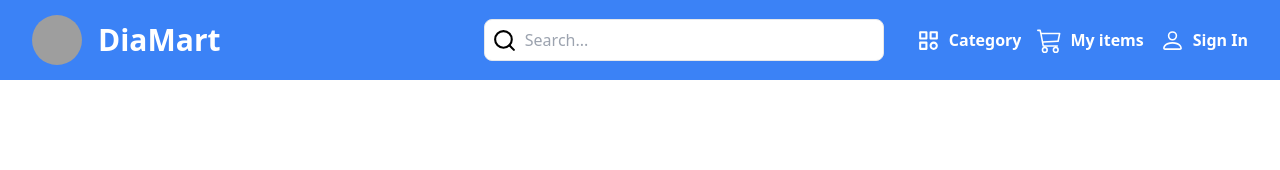
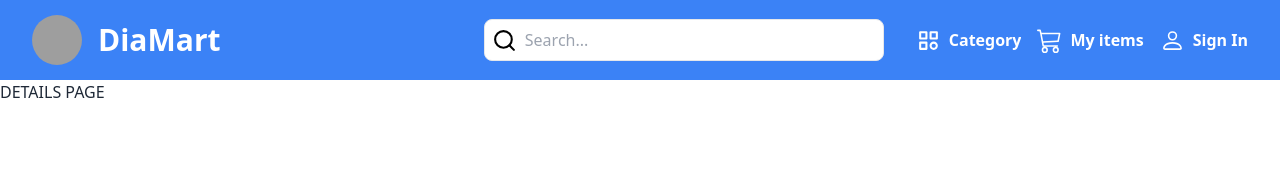
Before and after one commit to Shobhit141141/DiamEstate, a React (Vite) app in the folder frontend/: page /details in a window 1280 px wide. Shown: the top 170 px of the page. Built offline with nearby package versions, Linux system fonts and the light colour scheme; grey boxes are pictures that could not be loaded.

Commit message:
bug fixes

```diff
--- a/frontend/src/App.jsx
+++ b/frontend/src/App.jsx
@@ -2,6 +2,7 @@ import './App.css';
 import Home from './pages/Home';
 import Prodcuts from './pages/Prodcuts';
 import { BrowserRouter, Route, Routes } from 'react-router-dom';
+import DetailsPage from './pages/DetailsPage';
 
 import Navbar from './components/NavBar';
 function App() {
@@ -11,6 +12,7 @@ function App() {
 				<Navbar />
 				<div className='mt-[80px] main'>
 					<Routes>
+						<Route path='/details' element={<DetailsPage/>}/>
 						<Route path='/' element={<Home />} />
 						<Route path='/products' element={<Prodcuts />} />
 					</Routes>
--- /dev/null
+++ b/frontend/src/pages/DetailsPage.jsx
@@ -0,0 +1,11 @@
+import React from 'react'
+
+const DetailsPage = () => {
+  return (
+    <div>
+      <h1>DETAILS PAGE</h1>
+    </div>
+  )
+}
+
+export default DetailsPage
```
